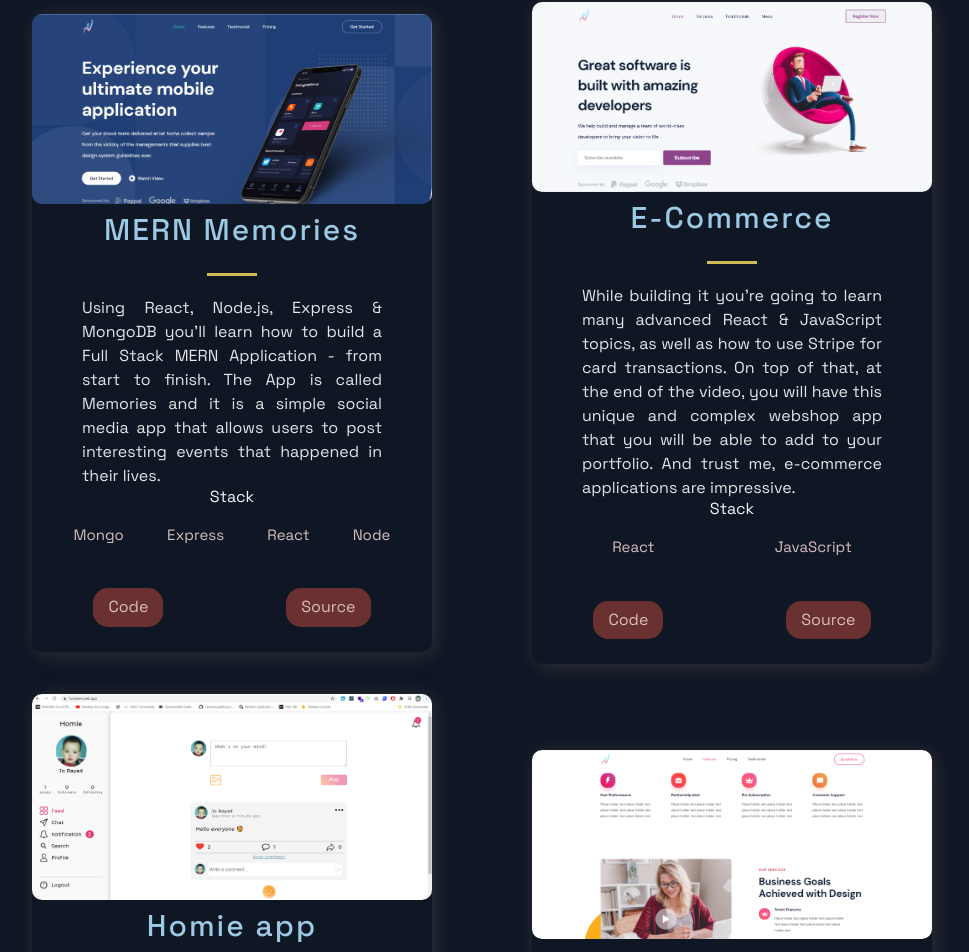
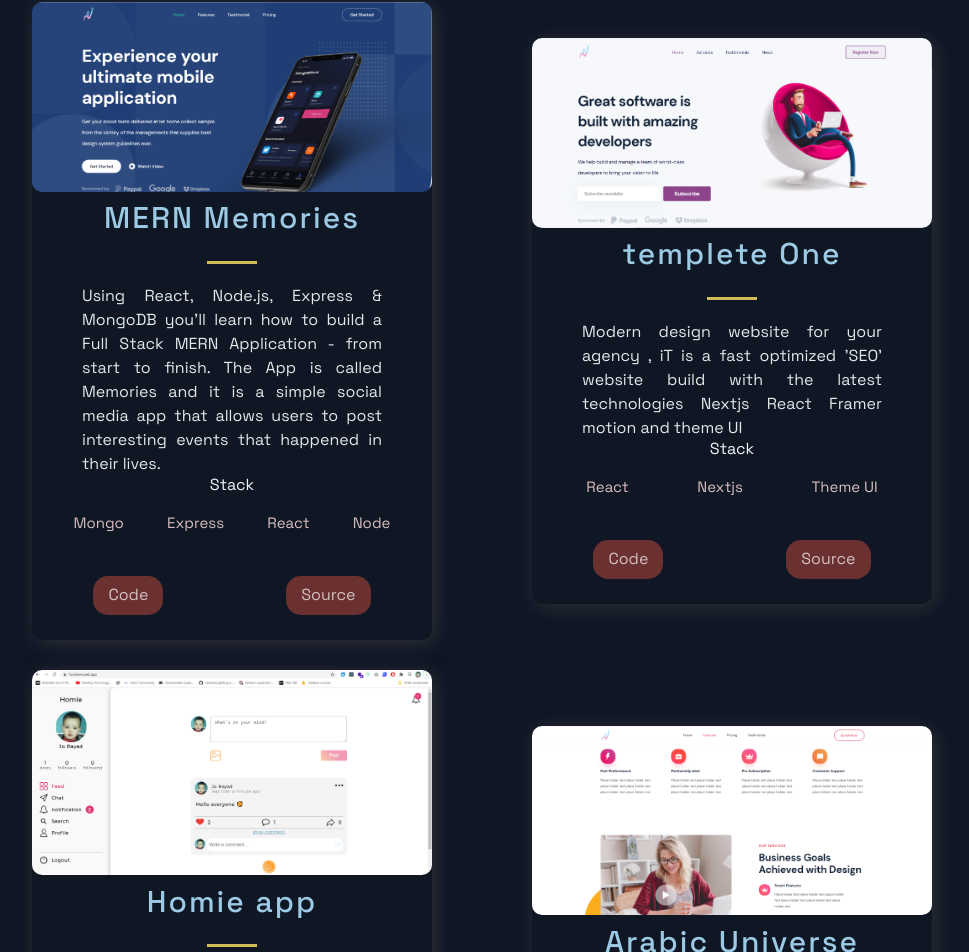
Before and after one commit to YoussefBayad/myportfolio, a Next.js app: page / in a window 1280 px wide. Shown: the part 843-1795 px from the top of the page, without its empty margins (158-1127 px from the left). Built offline with nearby package versions, Linux system fonts and the light colour scheme.

Commit message:
add templete one info

```diff
--- a/src/constants/constants.js
+++ b/src/constants/constants.js
@@ -10,13 +10,13 @@ export const projects = [
     id: 0,
   },
   {
-    title: 'E-Commerce',
+    title: 'templete One',
     description:
-      "While building it you're going to learn many advanced React & JavaScript topics, as well as how to use Stripe for card transactions. On top of that, at the end of the video, you will have this unique and complex webshop app that you will be able to add to your portfolio. And trust me, e-commerce applications are impressive.",
+      "Modern design website for your agency , iT is a fast optimized 'SEO' website build with the latest technologies Nextjs React Framer motion and theme UI",
     image: '/images/2.png',
-    tags: ['React', 'JavaScript'],
-    source: 'https://google.com',
-    visit: 'https://google.com',
+    tags: ['React', 'Nextjs', 'Theme UI'],
+    source: 'https://github.com/YoussefBayad/templetone',
+    visit: 'https://templetone.vercel.app/',
     id: 1,
   },
   {
```
